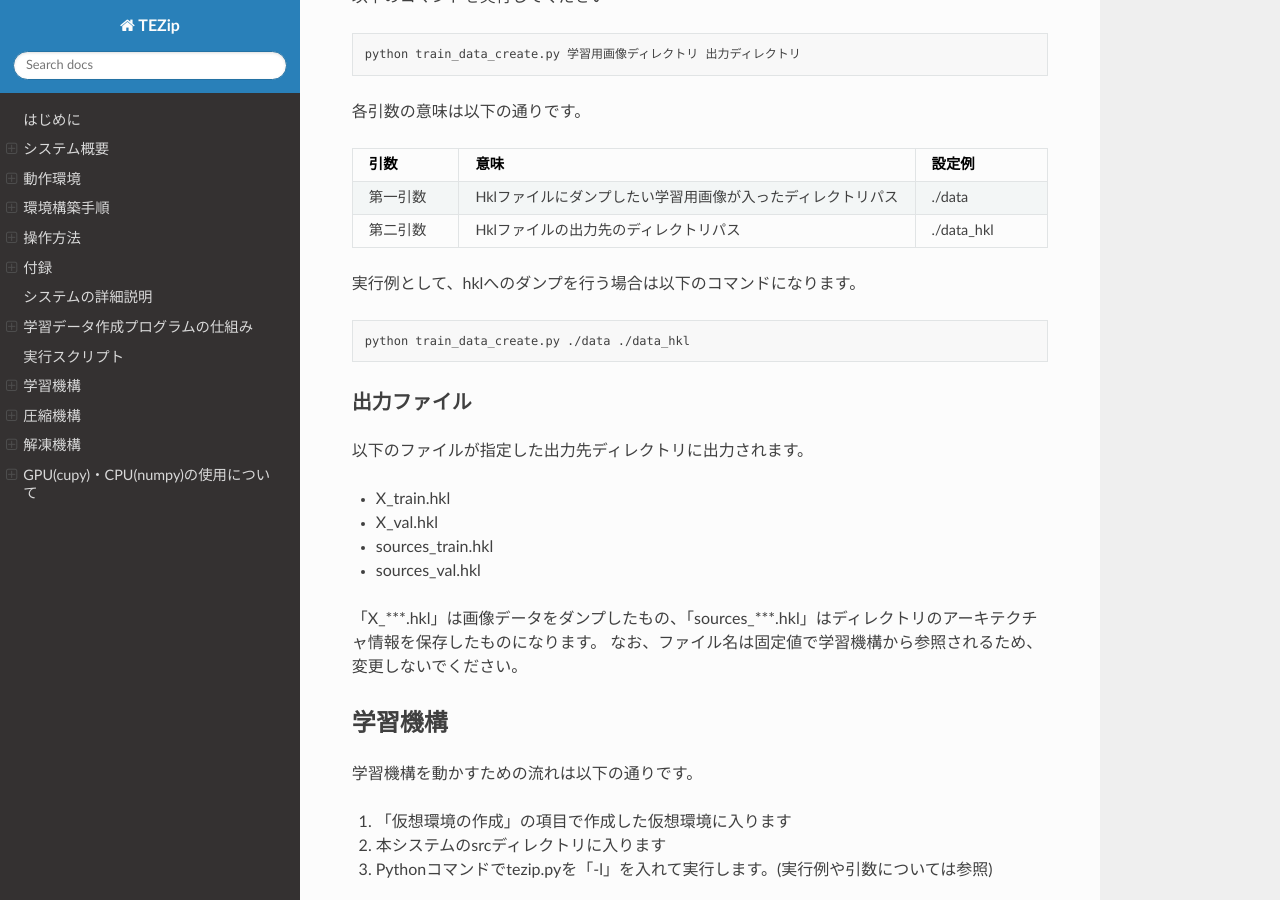
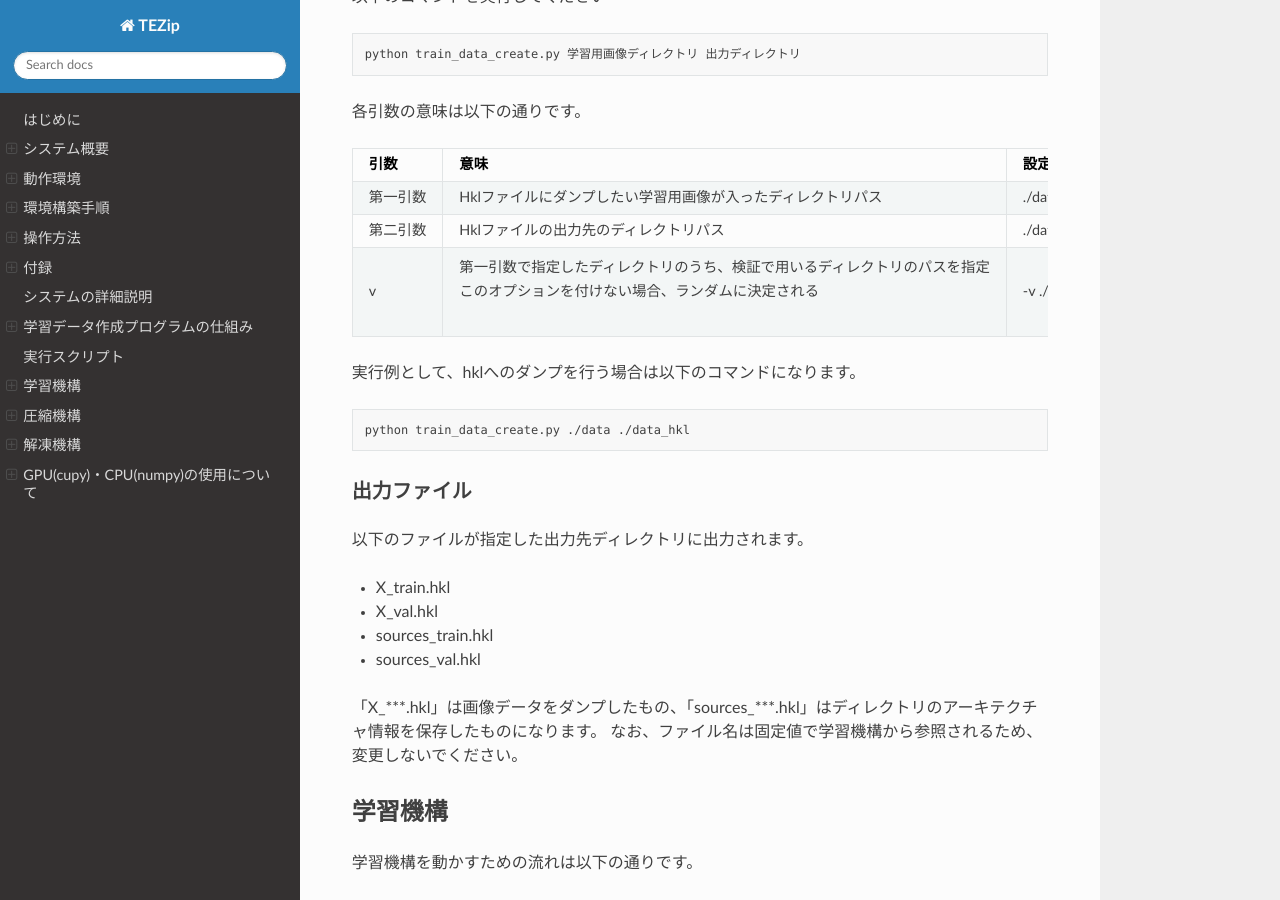
Before and after one commit to kento/TEZip_ja, a Sphinx documentation site: the page built from docs/index.rst, in a window 1280 px wide and 900 px high, scrolled down 11947 px. Built offline with Sphinx 7.4.7 and the Read the Docs theme 2.0.0, drawn with Linux system fonts in a browser that asks for light colours.

Commit message:
Update docs/index.rst
Add description about option of train_data_create.py

```diff
--- a/docs/index.rst
+++ b/docs/index.rst
@@ -430,6 +430,8 @@ NVIDIAドライバをアンインストールするコマンドは以下にな
 
    "第一引数", Hklファイルにダンプしたい学習用画像が入ったディレクトリパス ,"./data"
    "第二引数", Hklファイルの出力先のディレクトリパス ,"./data_hkl"
+   "v", "| 第一引数で指定したディレクトリのうち、検証で用いるディレクトリのパスを指定
+   | このオプションを付けない場合、ランダムに決定される", "-v ./data/sequence_1"
 
 実行例として、hklへのダンプを行う場合は以下のコマンドになります。
 
```
